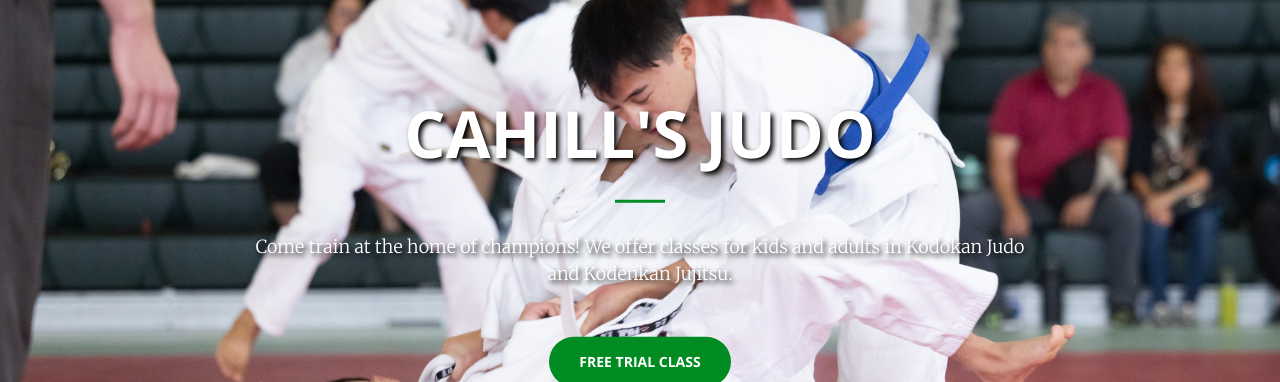
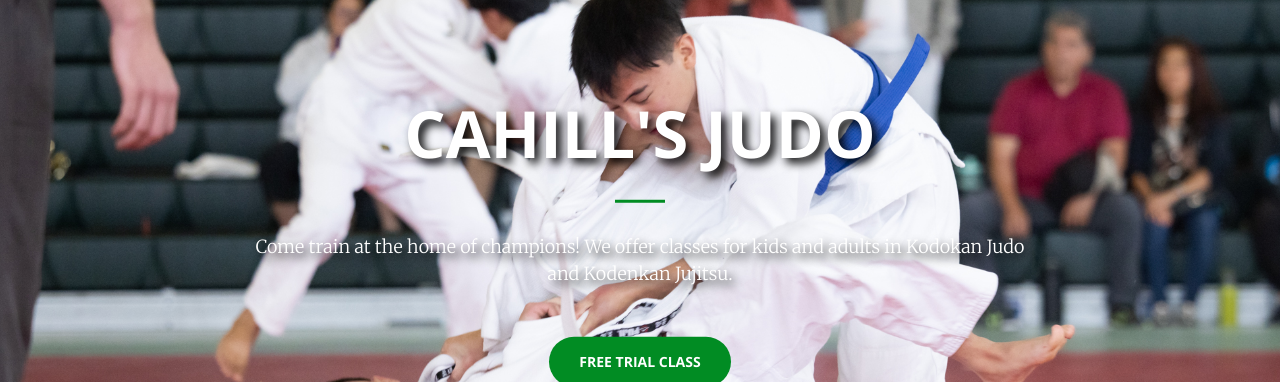
Before and after one commit to cahillsjudo/cahillsjudo.github.io, a Jekyll site: the page built from index.html, in a window 1280 px wide. Shown: the part 208-590 px from the top of the page. Built offline with Jekyll 4.4.1, drawn with Linux system fonts in a browser that asks for light colours.

Commit message:
Update _base.scss
Make the text pop more

```diff
--- a/_sass/_base.scss
+++ b/_sass/_base.scss
@@ -453,7 +453,7 @@ body {
 }
 
 .pop-text {
-    text-shadow: 3px 3px 5px rgba(0, 0, 0, 1);
+    text-shadow: 5px 5px 10px rgba(0, 0, 0, 1);
 }
 
 #logos .row {
```
